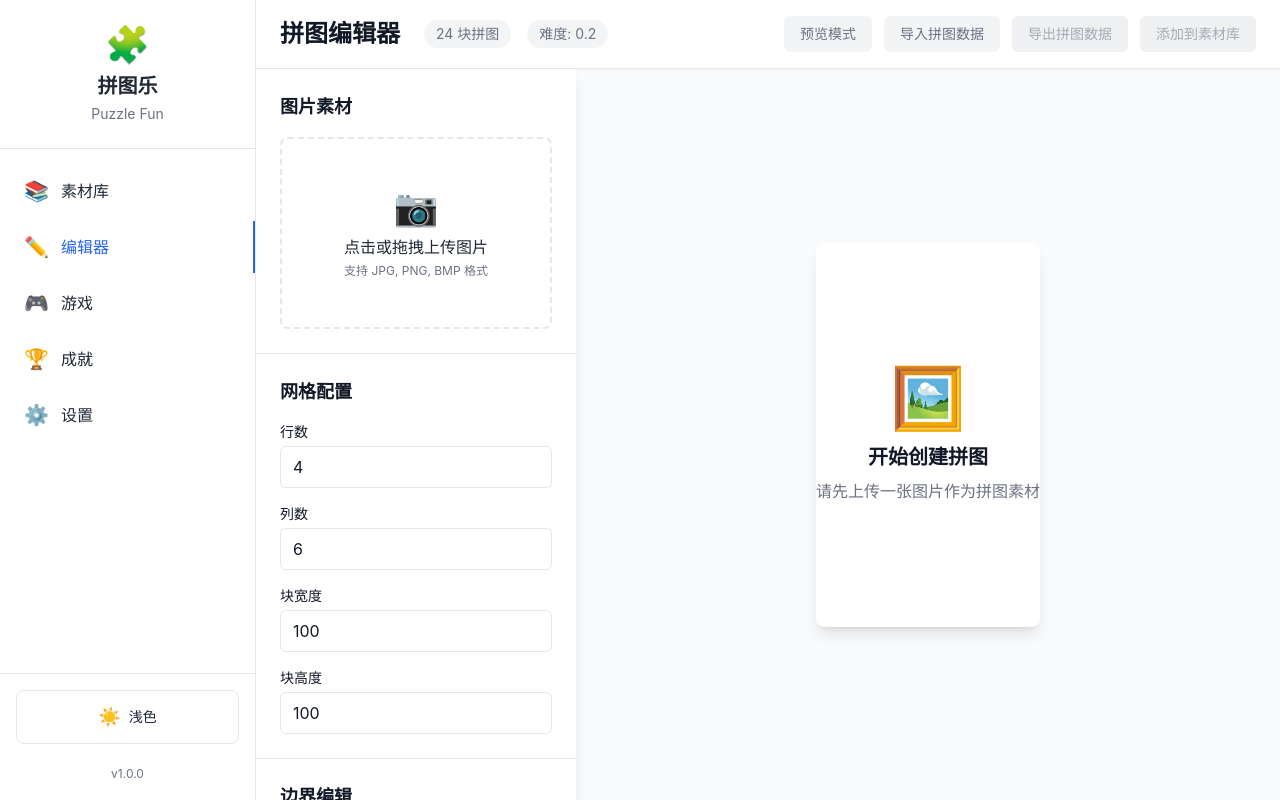
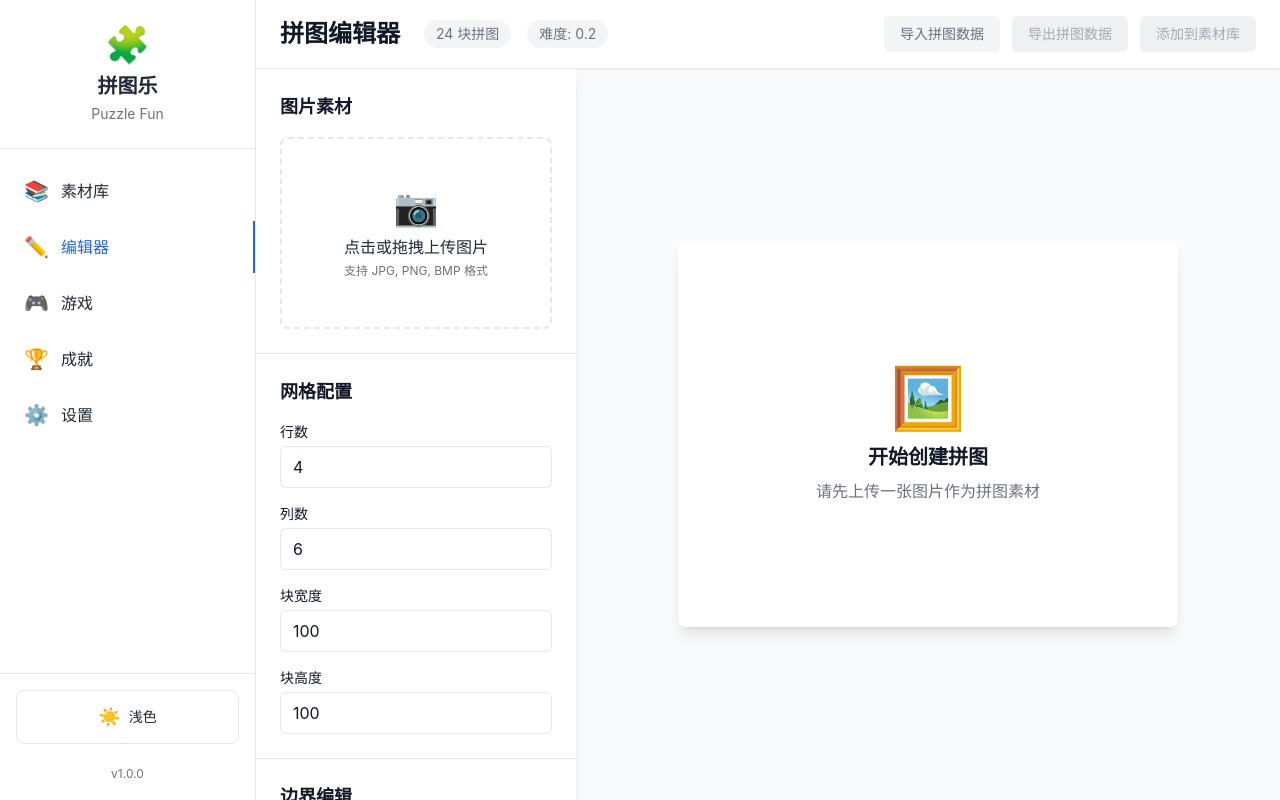
Before and after one commit to Hachi8mi-Software/Jigsaw, a Vue app: page /Jigsaw/editor in a window 1280 px wide. Built offline with nearby package versions, Linux system fonts and the light colour scheme.

Commit message:
✨ 移除预览模式相关功能：删除预览模式切换按钮和相关计算逻辑，简化编辑器界面

```diff
--- a/src/views/EditorView.vue
+++ b/src/views/EditorView.vue
@@ -26,13 +26,6 @@
       </div>
 
       <div class="toolbar-right">
-        <button
-          @click="togglePreviewMode"
-          class="toolbar-btn"
-          :class="{ 'active': isPreviewMode }"
-        >
-          {{ isPreviewMode ? '退出预览' : '预览模式' }}
-        </button>
         <button
           @click="openImportDialog"
           class="toolbar-btn"
@@ -249,23 +242,11 @@
                   :key="boundary.id"
                   :boundary="boundary"
                   :is-selected="selectedBoundary === boundary.id"
-                  :is-preview-mode="isPreviewMode"
                   @click="selectBoundary"
                   @hover="hoverBoundary"
                 />
               </g>
 
-              <!-- 预览模式下的拼图块轮廓 -->
-              <g v-if="isPreviewMode" class="puzzle-pieces-preview">
-                <path
-                  v-for="(piece, index) in previewPieces"
-                  :key="`preview-${index}`"
-                  :d="piece.path"
-                  fill="rgba(255, 255, 255, 0.1)"
-                  :stroke="piece.color"
-                  stroke-width="2"
-                />
-              </g>
             </svg>
           </div>
 
@@ -387,7 +368,6 @@ import { useEditorStore } from '../stores/editor'
 import { useLibraryStore } from '../stores/library'
 import { BoundaryState, PuzzleData } from '../types'
 import SvgBoundary from '../components/SvgBoundary.vue'
-import { SvgPathGenerator } from '../utils/svgUtils'
 
 // Store和路由
 const editorStore = useEditorStore()
@@ -419,7 +399,6 @@ const isDragOver = ref(false)
 const currentImage = computed(() => editorStore.currentImage)
 const gridConfig = computed(() => editorStore.gridConfig)
 const boundaries = computed(() => editorStore.boundaries)
-const isPreviewMode = computed(() => editorStore.isPreviewMode)
 const selectedBoundary = computed(() => editorStore.selectedBoundary)
 const puzzleName = computed({
   get: () => editorStore.puzzleName,
@@ -450,26 +429,6 @@ const backgroundImageStyle = computed(() => ({
   objectFit: 'cover' as const
 }))
 
-const previewPieces = computed(() => {
-  if (!isPreviewMode.value || !currentImage.value) return []
-
-  const pieces = []
-  for (let row = 0; row < gridConfig.value.rows; row++) {
-    for (let col = 0; col < gridConfig.value.cols; col++) {
-      const path = SvgPathGenerator.generatePiecePath(
-        row,
-        col,
-        gridConfig.value,
-        boundaries.value
-      )
-      pieces.push({
-        path,
-        color: `hsl(${(row * gridConfig.value.cols + col) * 137.5 % 360}, 50%, 50%)`
-      })
-    }
-  }
-  return pieces
-})
 
 // 边界状态选项
 const boundaryStates = [
@@ -543,9 +502,6 @@ const setBoundaryState = (state: BoundaryState) => {
   }
 }
 
-const togglePreviewMode = () => {
-  editorStore.togglePreviewMode()
-}
 
 const exportPuzzle = () => {
   const puzzleJson = editorStore.exportPuzzle()
@@ -952,7 +908,7 @@ onMounted(() => {
 }
 
 .empty-canvas {
-  @apply flex items-center justify-center h-96 rounded-lg shadow-lg;
+  @apply flex items-center justify-center h-96 rounded-lg shadow-lg min-w-[500px];
   background-color: var(--settings-card-bg);
 }
 
```
